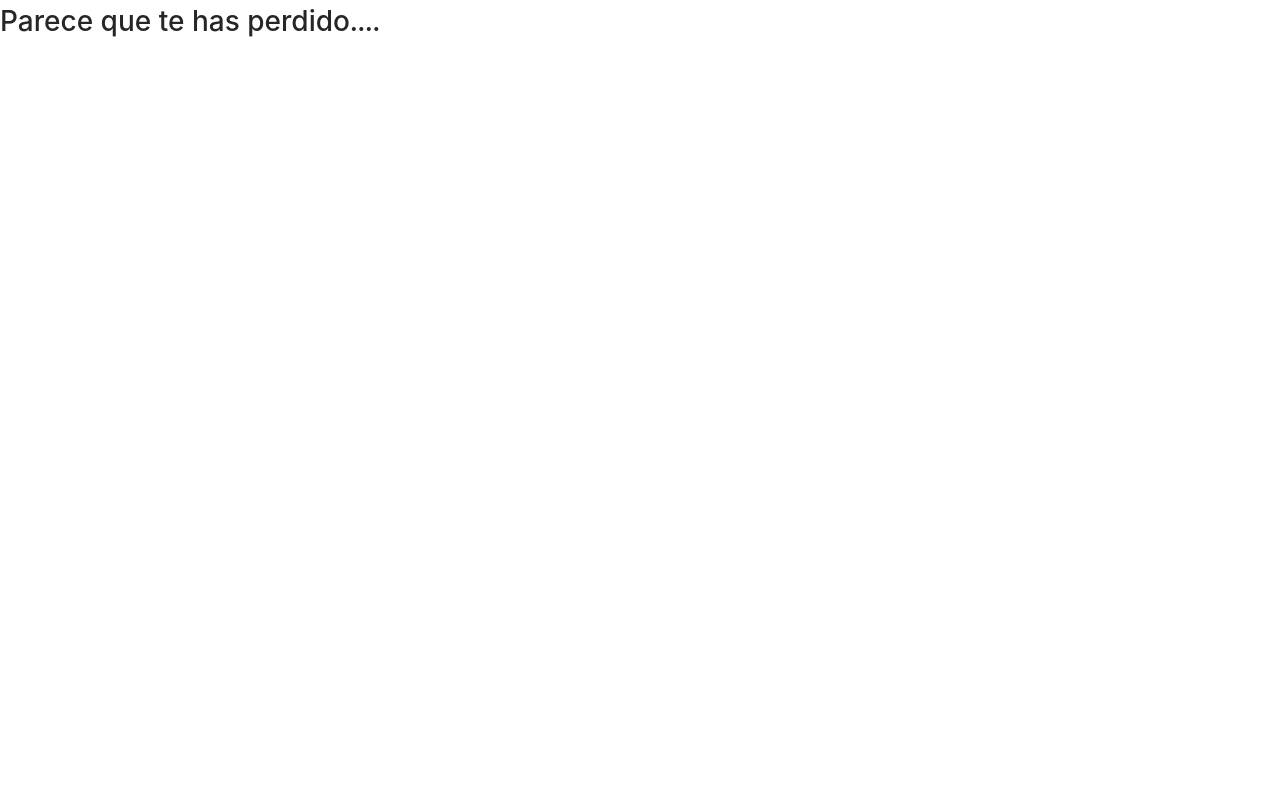
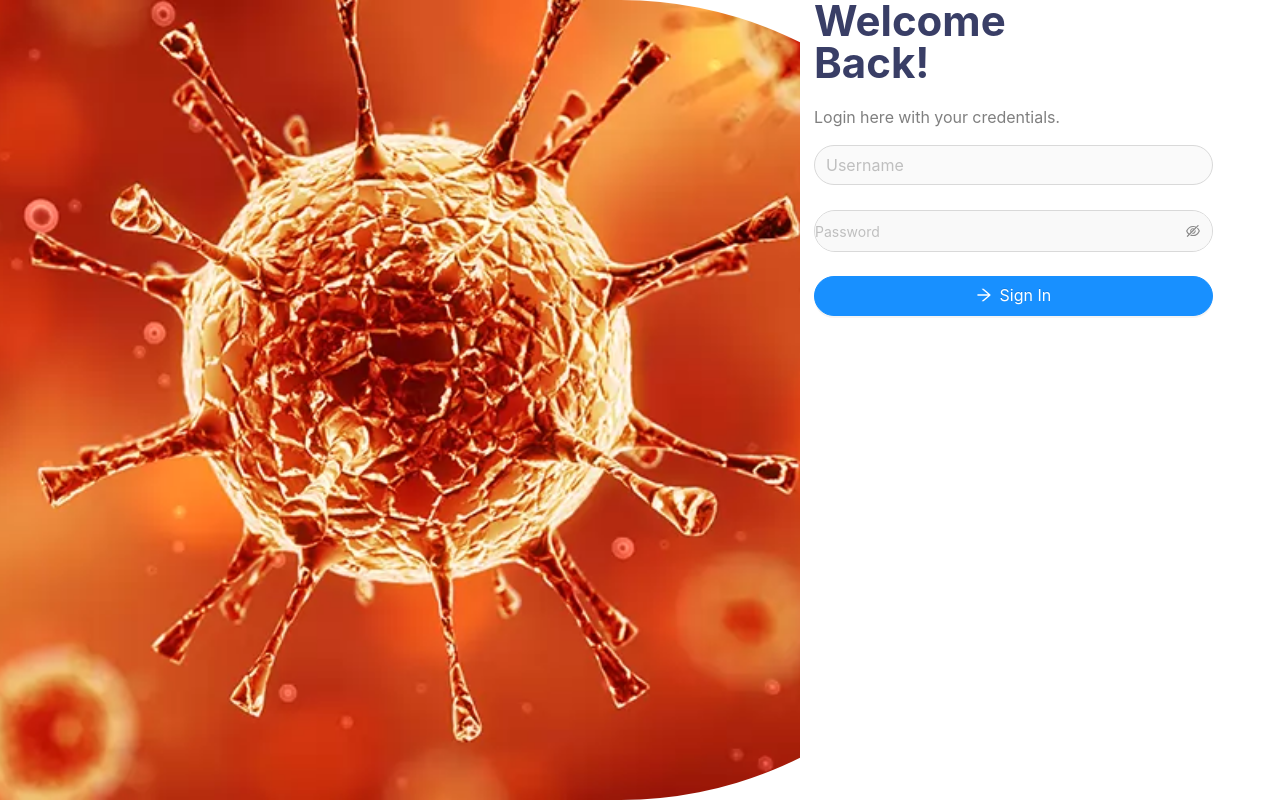
Before and after one commit to jeanmayorga/covid-ecuador, a React (Create React App) app: page /admin/login in a window 1280 px wide. Built offline with nearby package versions, Linux system fonts and the light colour scheme.

Commit message:
fix(frontend): adding login page and general styles

```diff
--- /dev/null
+++ b/src/less/App.less
@@ -0,0 +1,58 @@
+@blue-dark: #393e66;
+
+.scroll,
+body {
+  --thumb-color:#c1c1d3;
+  --thumb-color-hover:#9f9fac;
+  --track-color: transparent;
+  --scroll-size: 8px;
+  --scroll-radius: 20px;
+  --display:block;
+}
+
+.scroll::-webkit-scrollbar,
+body::-webkit-scrollbar {
+  background: #fafbfc;
+  display: var(--display);
+  width: var(--scroll-size);
+  height: var(--scroll-size)
+}
+
+.scroll::-webkit-scrollbar-thumb,
+body::-webkit-scrollbar-thumb {
+  background: var(--thumb-color);
+  border-radius: var(--scroll-radius)
+}
+
+.scroll::-webkit-scrollbar-thumb:active,
+.scroll::-webkit-scrollbar-thumb:hover,
+body::-webkit-scrollbar-thumb:active,
+body::-webkit-scrollbar-thumb:hover {
+  background: var(--thumb-color-hover)
+}
+
+.scroll::-webkit-scrollbar-track,
+body::-webkit-scrollbar-track {
+  background: var(--track-color);
+  border-radius: var(--scroll-radius)
+}
+
+h1 {
+  font-weight: 700!important;
+  color: @blue-dark !important;
+  font-size: 3em!important;
+  line-height: 1 !important;
+}
+
+p {
+  font-size: 16px;
+  color: rgba(0,0,0,.5);
+}
+
+.ant-input,
+.ant-input-affix-wrapper,
+.ant-select > .ant-select-selector{
+  width: 100% !important;
+  background: rgba(249, 249, 249, 0.8) !important;
+  border-radius: 30px !important;
+}
--- /dev/null
+++ b/src/less/Login.less
@@ -0,0 +1,26 @@
+.bg{
+  position: relative;
+  overflow: hidden;
+  height: 100vh;
+  .image{
+    width: 100%;
+    height: 100%;
+    position: absolute;
+    top: 0;
+    left: -50%;
+    img{
+      height: 100%;
+      border-top-right-radius: 400px;
+      border-bottom-right-radius: 400px;
+    }
+  }
+}
+.LoginOut{
+  display: flex;
+  justify-content: center;
+  align-items: center;
+  .LoginBox{
+    width: 100%;
+    padding: 0 1em;
+  }
+}
--- /dev/null
+++ b/src/pages/Login.tsx
@@ -0,0 +1,46 @@
+import { ArrowRightOutlined } from '@ant-design/icons';
+import { Button, Col, Form, Input, Row } from 'antd';
+import React from 'react';
+
+import bg from '../bg/bg.jpg';
+import '../less/Login.less';
+
+// tslint:disable-next-line: variable-name
+export const Login = () => {
+  const loginFormSubmit = async (data: any) => {
+    console.log(data);
+  };
+
+  return (
+    <Row>
+      <Col span={15} className='bg'>
+        <div className='image'>
+          <img src={bg} alt='Wallpaper' />
+        </div>
+      </Col>
+      <Col span={8} className='LoginOut'>
+        <div className='LoginBox'>
+          <h1>
+            Welcome <br />
+            Back!
+          </h1>
+          <p>Login here with your credentials.</p>
+          <Form onFinish={loginFormSubmit}>
+            <Form.Item name='username' rules={[{ required: true, message: 'Please input your username!' }]}>
+              <Input placeholder='Username' size='large' />
+            </Form.Item>
+            <Form.Item name='password' rules={[{ required: true, message: 'Please input your password!' }]}>
+              <Input.Password placeholder='Password' size='large' />
+            </Form.Item>
+            <Form.Item>
+              <Button icon={<ArrowRightOutlined />} type='primary' shape='round' htmlType='submit' size='large' block>
+                Sign In
+              </Button>
+            </Form.Item>
+          </Form>
+        </div>
+      </Col>
+      <Col span={1}></Col>
+    </Row>
+  );
+};
--- a/src/routes/index.tsx
+++ b/src/routes/index.tsx
@@ -2,9 +2,11 @@ import React from 'react';
 import { useSelector } from 'react-redux';
 import { Route, Switch } from 'react-router-dom';
 
+import '../less/App.less';
 import { AdminHome } from '../pages/Admin/Home';
 import Datos from '../pages/datos-de';
 import { Home } from '../pages/Home';
+import { Login } from '../pages/Login';
 import { NotFound } from '../pages/NotFound';
 import { Province } from '../pages/Province';
 import { RootState } from '../store';
@@ -21,6 +23,7 @@ export function Routes() {
       <Route exact path='/provincia/:provinceName' component={Province} />
       <Route exact path='/provincia/:palabra' component={Datos} />
       {/*  logged user routes */}
+      <Route exact path='/admin/login' component={Login} />
       <LoggedRoute exact path='/admin/' component={AdminHome} />
       <Route component={NotFound} />
     </Switch>
```
Also changed, not shown: src/bg/bg.jpg (added).
